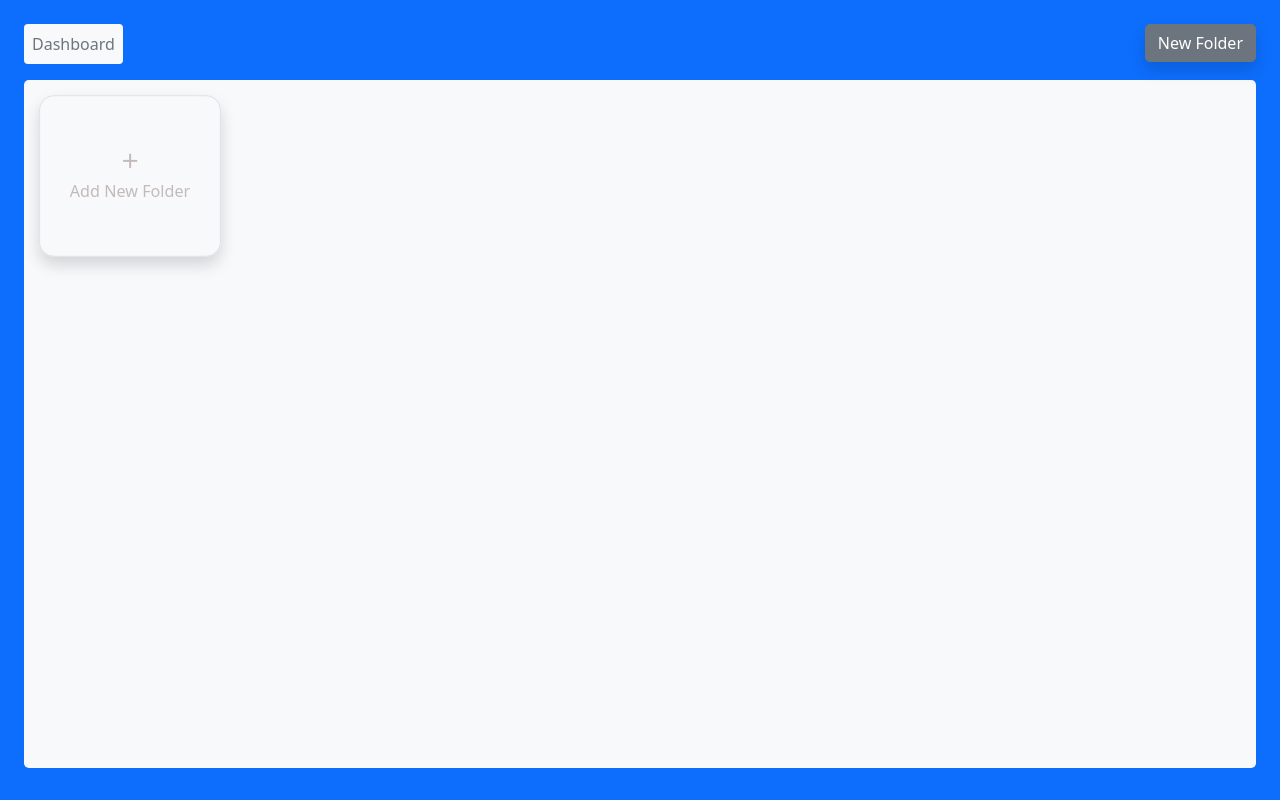
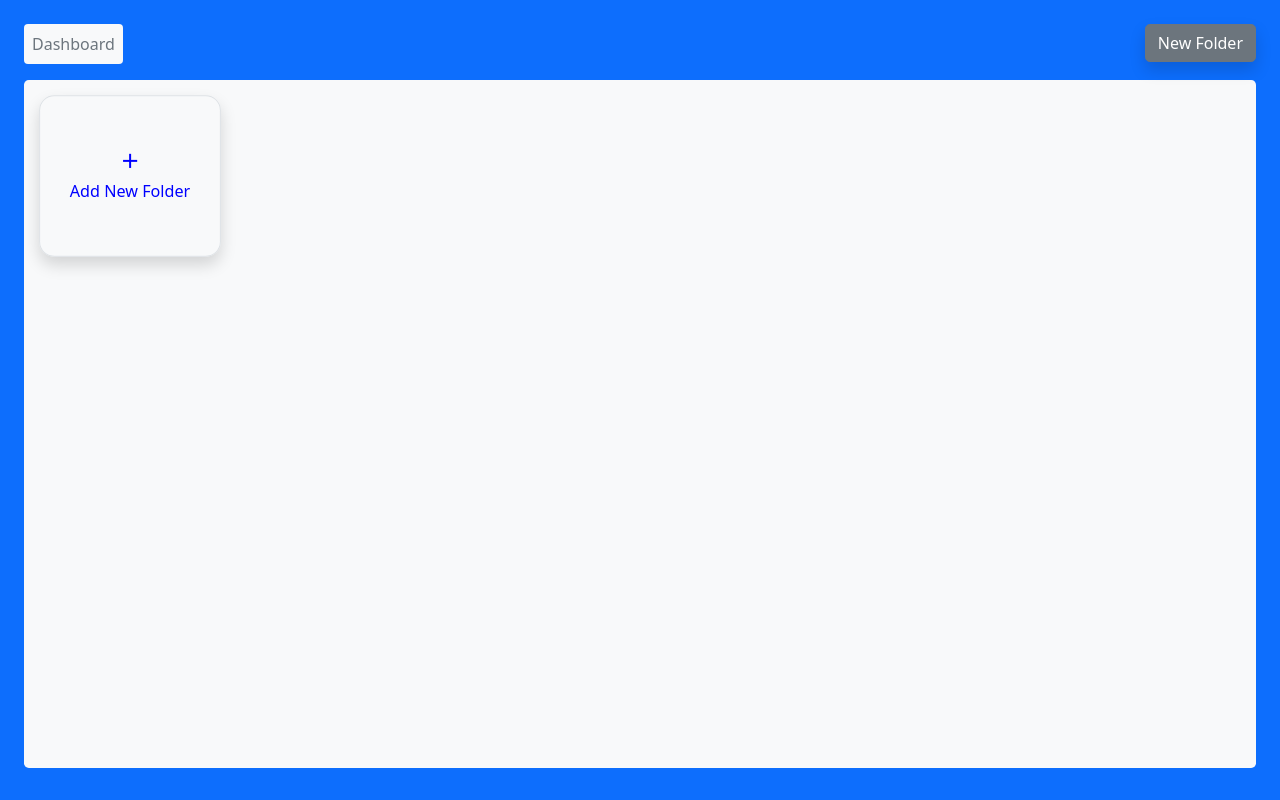
Before and after one commit to LucasSantus/django-folders, a Django app: page / in a window 1280 px wide, with the pointer over the restyled element. Run offline with Django 3.2, Linux system fonts and the light colour scheme; data that the repository does not hold is empty; some libraries are stand-ins or nearby versions.

Commit message:
:rocket: inserindo hover in elements

```diff
--- a/static/css/index.css
+++ b/static/css/index.css
@@ -22,8 +22,14 @@
     color: rgb(218, 0, 0);
 } */
 
+.folder-icon:hover .row .col-12 span{
+    color: blue;
+}
+
 .folder:hover,
-.folder-icon:hover{
+.folder-icon:hover
+
+{
     transform: scale(1.01);
     color: rgb(218, 0, 0);
 }
```
